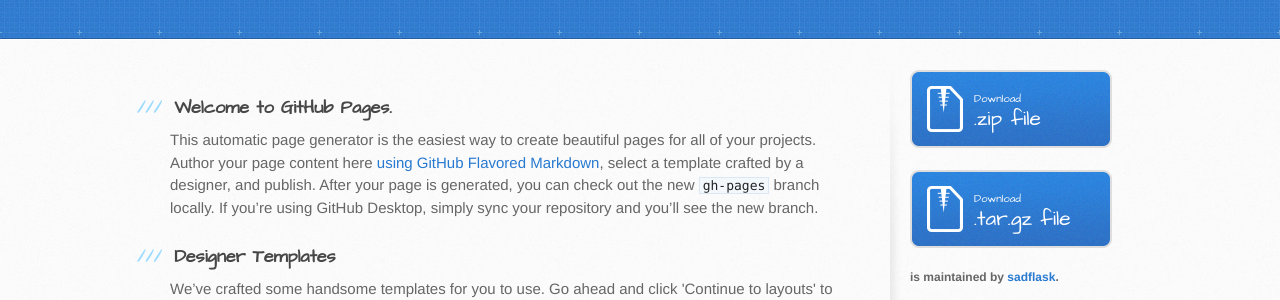
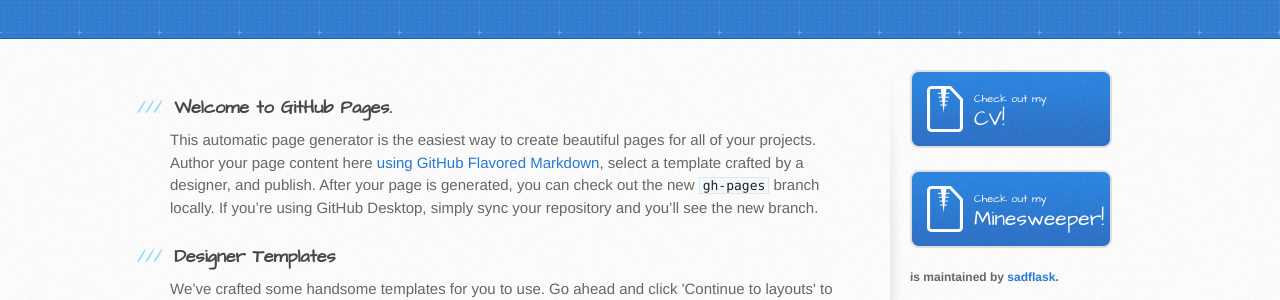
Before and after one commit to sadflask/BenjaminFrew, a plain HTML site: page index.html in a window 1280 px wide. Shown: the part 128-428 px from the top of the page. Drawn offline with Linux system fonts and the light colour scheme.

Commit message:
Changed button text.

```diff
--- a/index.html
+++ b/index.html
@@ -55,13 +55,13 @@
         </section>
 
         <aside id="sidebar">
-          <a href="https://github.com/sadflask/BenjaminFrew/zipball/master" class="button">
-            <small>Download</small>
-            .zip file
+          <a href="CV.html" class="button">
+            <small>Check out my</small>
+            CV!
           </a>
-          <a href="https://github.com/sadflask/BenjaminFrew/tarball/master" class="button">
-            <small>Download</small>
-            .tar.gz file
+          <a href="Minesweeper.html" class="button">
+            <small>Check out my</small>
+            Minesweeper!
           </a>
 
           <p class="repo-owner"><a href="https://github.com/sadflask/BenjaminFrew"></a> is maintained by <a href="https://github.com/sadflask">sadflask</a>.</p>
```
